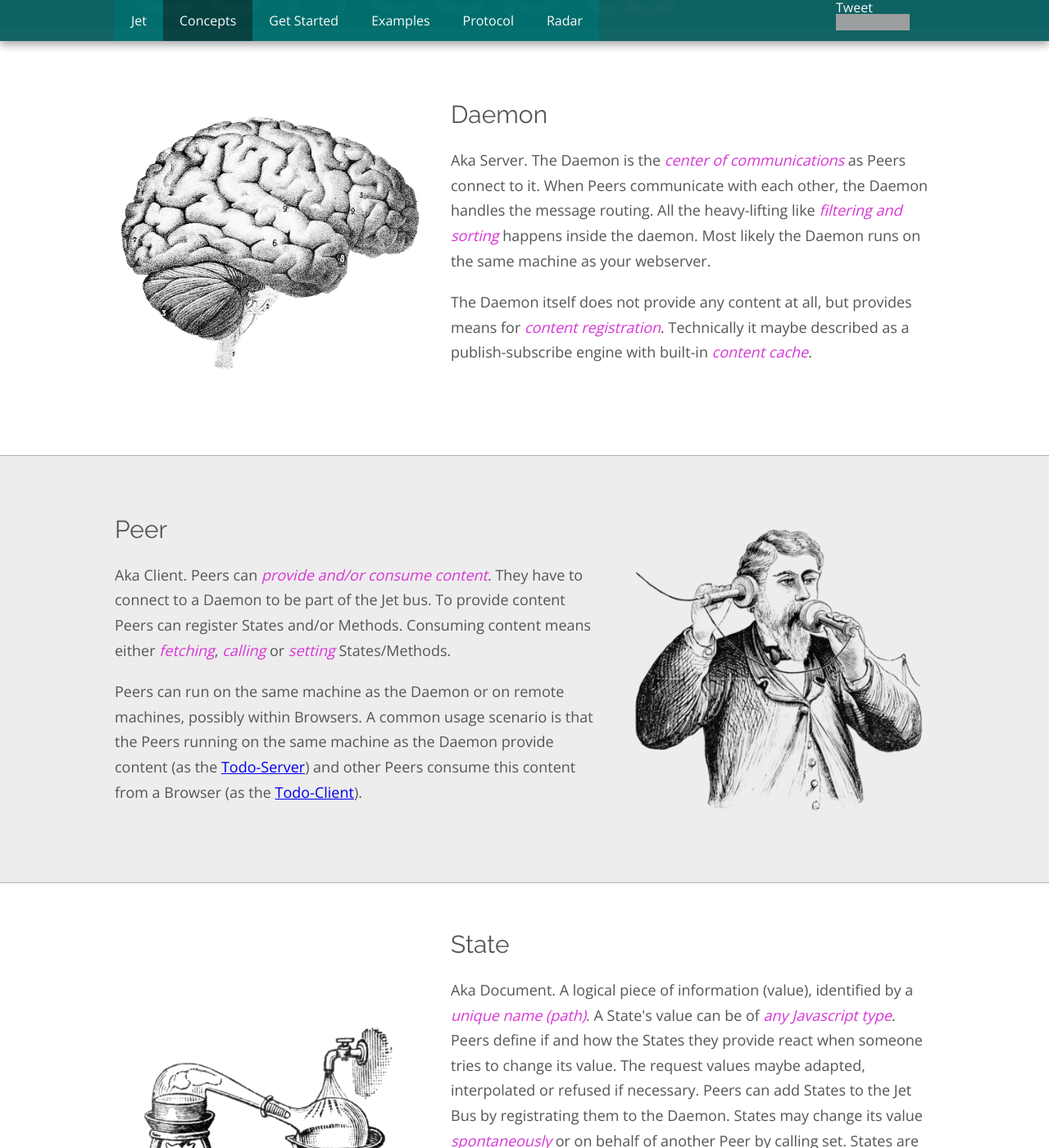
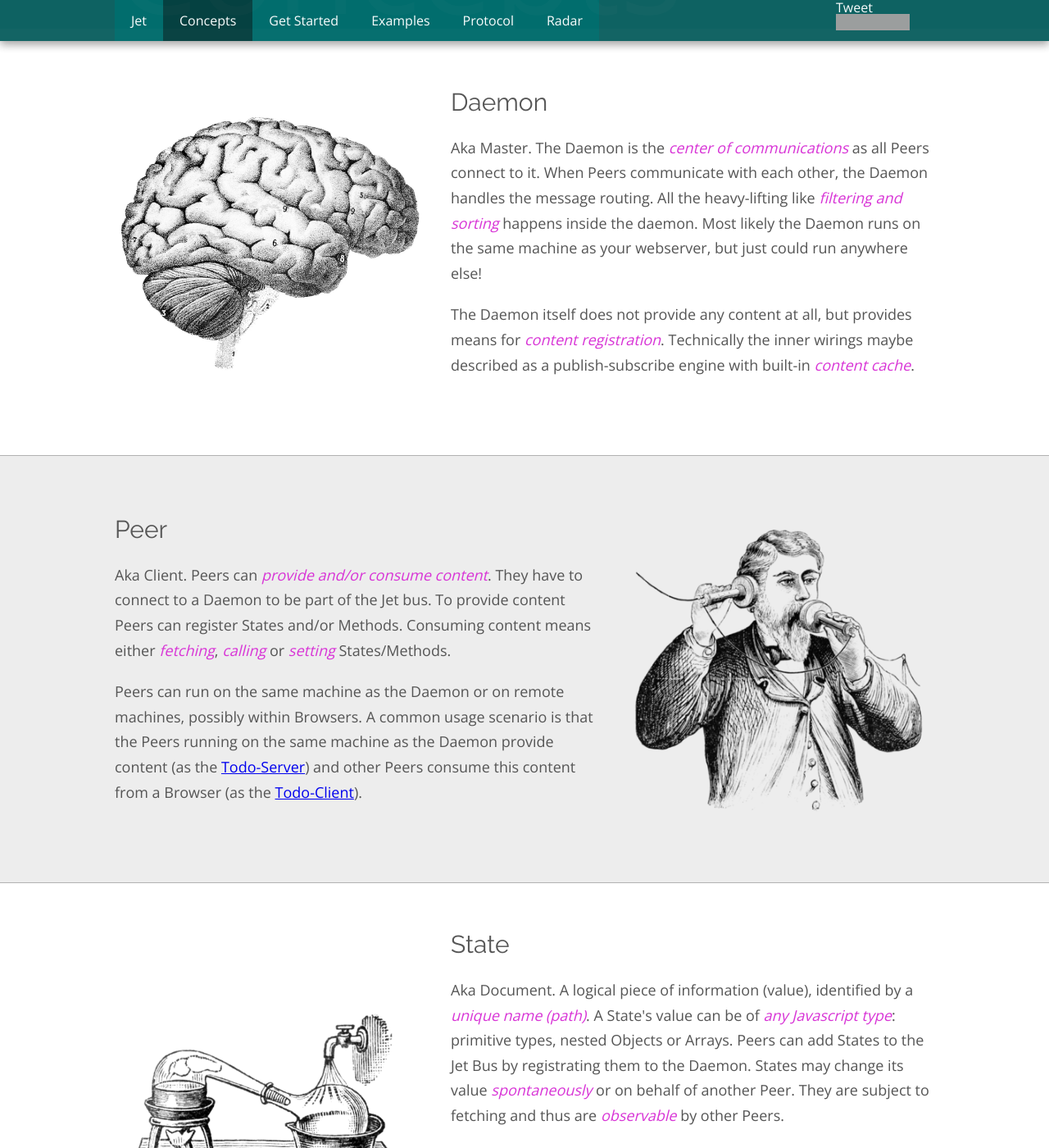
Before and after one commit to HBM/jet, a Jekyll site: the page built from concepts.md, in a window 1280 px wide and 1400 px high, scrolled down 375 px. Shown: the whole window at 82% size. Built offline with Jekyll 4.4.1, drawn with Linux system fonts in a browser that asks for light colours; Markdown is read by kramdown in place of the engine named in the settings; comment, search, counter and statistics services are not loaded; some of the changed text lies outside the part shown; grey boxes are pictures that could not be loaded.

Commit message:
improve language

```diff
--- a/_includes/all-in.html
+++ b/_includes/all-in.html
@@ -8,13 +8,13 @@
       Apps. It employs fast <em>push technologies</em>
        and differential updates to keep all clients in <em>sync</em>.
        It is very easy to use and features powerful query filters, sorting rules and
-       a Web Inspector.
+	   a Web Inspector, called <a href="radar.html">Radar</a>.
     </p>
     <p>Jet is suitable for <em>IoT</em>
       , <em>Games</em>, <em>Collaborative Apps</em> or anything else where things are in flux and fast
       communication is required.
-    Its efficient design allows Jet Servers to run very nicely on systems with
-      rather limited ressources like the <em>RaspberryPi</em>.
+    Its efficient design allows Jet Daemons to run very nicely on systems with
+	rather limited ressources like the <em>RaspberryPi</em>. Jet Peers can even run on <em>Arduino</em>!
     </p>
   </div>
 </div>
--- a/_includes/bus.html
+++ b/_includes/bus.html
@@ -11,6 +11,9 @@
       All your Jet content is <em>available for Browsers instantly</em>!
     </p>
     <p>
+	   As Browsers can host first class Peers, they can even provide content themselfes!
+    </p>
+    <p>
       Jet allows to <em>wait for content</em> to become available and thus helps in the upstart
       phase of interdependent services and helps decoupling parts of complex systems.
     </p>
--- a/_includes/daemon.html
+++ b/_includes/daemon.html
@@ -4,14 +4,14 @@
   </a>
   <div class="description">
     <h3>Daemon</h3>
-    <p>Aka Server. The Daemon is the <em>center of communications</em> as Peers connect to it. When
+    <p>Aka Master. The Daemon is the <em>center of communications</em> as all Peers connect to it. When
       Peers communicate with each other, the Daemon handles the message routing.
       All the heavy-lifting like <em>filtering and sorting</em> happens inside the daemon. Most likely the Daemon
-      runs on the same machine as your webserver.
+      runs on the same machine as your webserver, but just could run anywhere else!
     </p>
     <p>
       The Daemon itself does not provide any content at all, but provides means for <em>content
-      registration</em>. Technically it maybe described as a publish-subscribe engine with built-in
+      registration</em>. Technically the inner wirings maybe described as a publish-subscribe engine with built-in
       <em>content cache</em>.
     </p>
   </div>
--- a/_includes/fetching.html
+++ b/_includes/fetching.html
@@ -13,9 +13,12 @@
     </p>
     <p>
       The best thing is, that the content gets <em>updated</em> as soon as something relevant
-      concerning your fetch rule changes (new content gets added or removed, values changed).
+      concerning your fetch rule changes: new content gets added or removed, values changed.
+	</p>
+	<p>
       Imagine a score board, which should display the female top ten players ordered
-      by their score. With Jet this is piece of cake!
+      by their score, which gets updated automatically as players score.
+	  With Jet this is piece of cake!
     </p>
   </div>
 </div>
--- a/_includes/state.html
+++ b/_includes/state.html
@@ -5,18 +5,17 @@
   <div class="description">
     <h3>State</h3>
 	<p>Aka Document. A logical piece of information (value), identified by a <em>unique name (path)</em>.
-       A State's value can be of <em>any Javascript type</em>. Peers define if and how the States they provide
-       react when someone tries to change its value. The request values maybe adapted, interpolated or refused
-       if necessary.
+	  A State's value can be of <em>any Javascript type</em>: primitive types, nested Objects or Arrays.
       Peers can add States to the Jet Bus by registrating them to the Daemon.
-       States may change its value <em>spontaneously</em> or on behalf of another Peer by calling <strong>set</strong>.
-       States are subject to fetching and thus are <em>observable</em> by other Peers.
+      States may change its value <em>spontaneously</em> or on behalf of another Peer.
+      They are subject to fetching and thus are <em>observable</em> by other Peers.
     </p>
     <p>
       States may represent things like <strong>user records</strong>, <strong>CPU temperature</strong>
       or <strong>network settings</strong>. The Peer adding the State defines the
       behaviour when a <strong>set</strong> request comes in and is free to do anything
       that is appropriate.
+      If necessary the requested value maybe adapted, interpolated or refused.
      </p>
   </div>
 </div>
```
Also changed, not shown: _includes/free.html (+4 -5 lines). Lines whose indentation alone changed are shown as unchanged.
